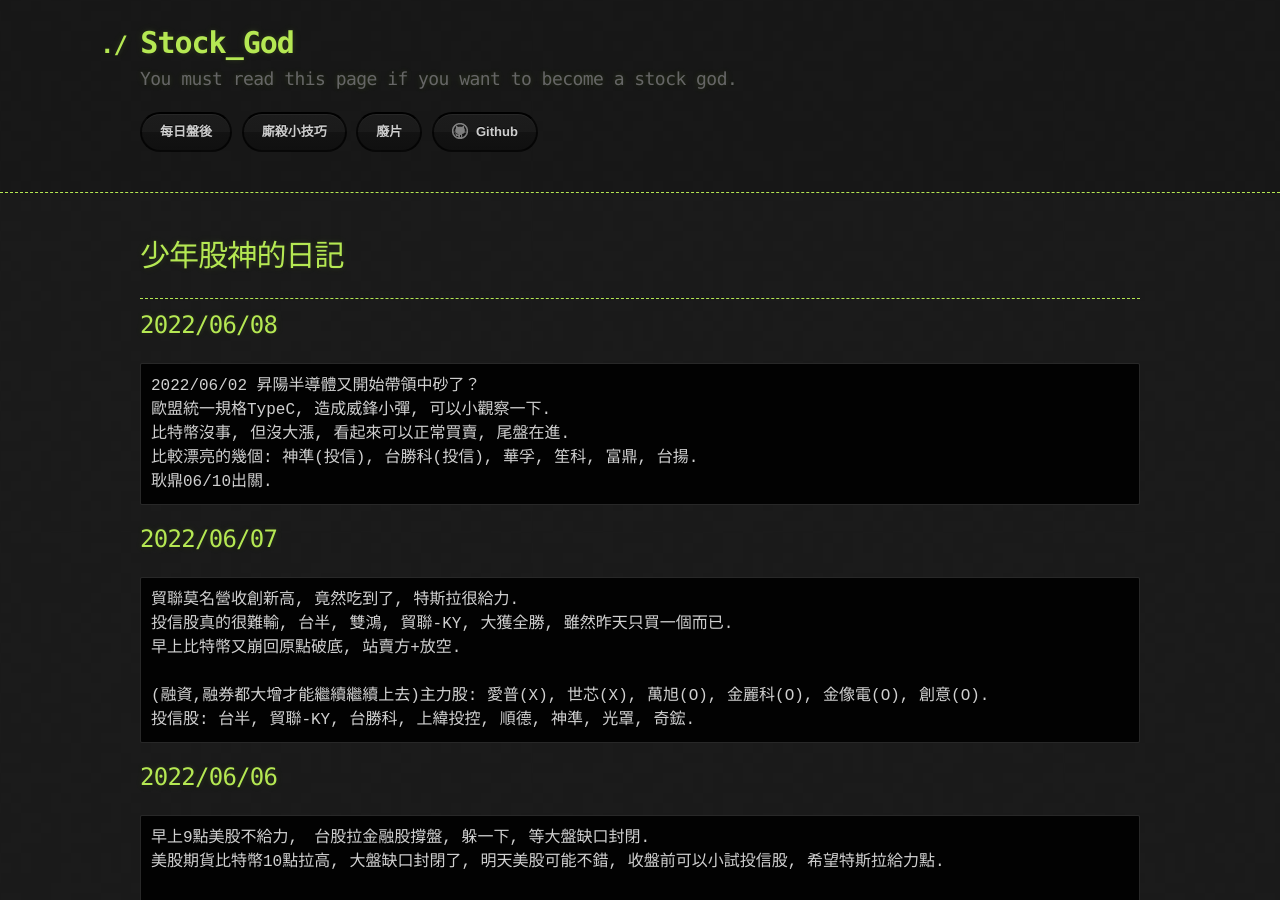
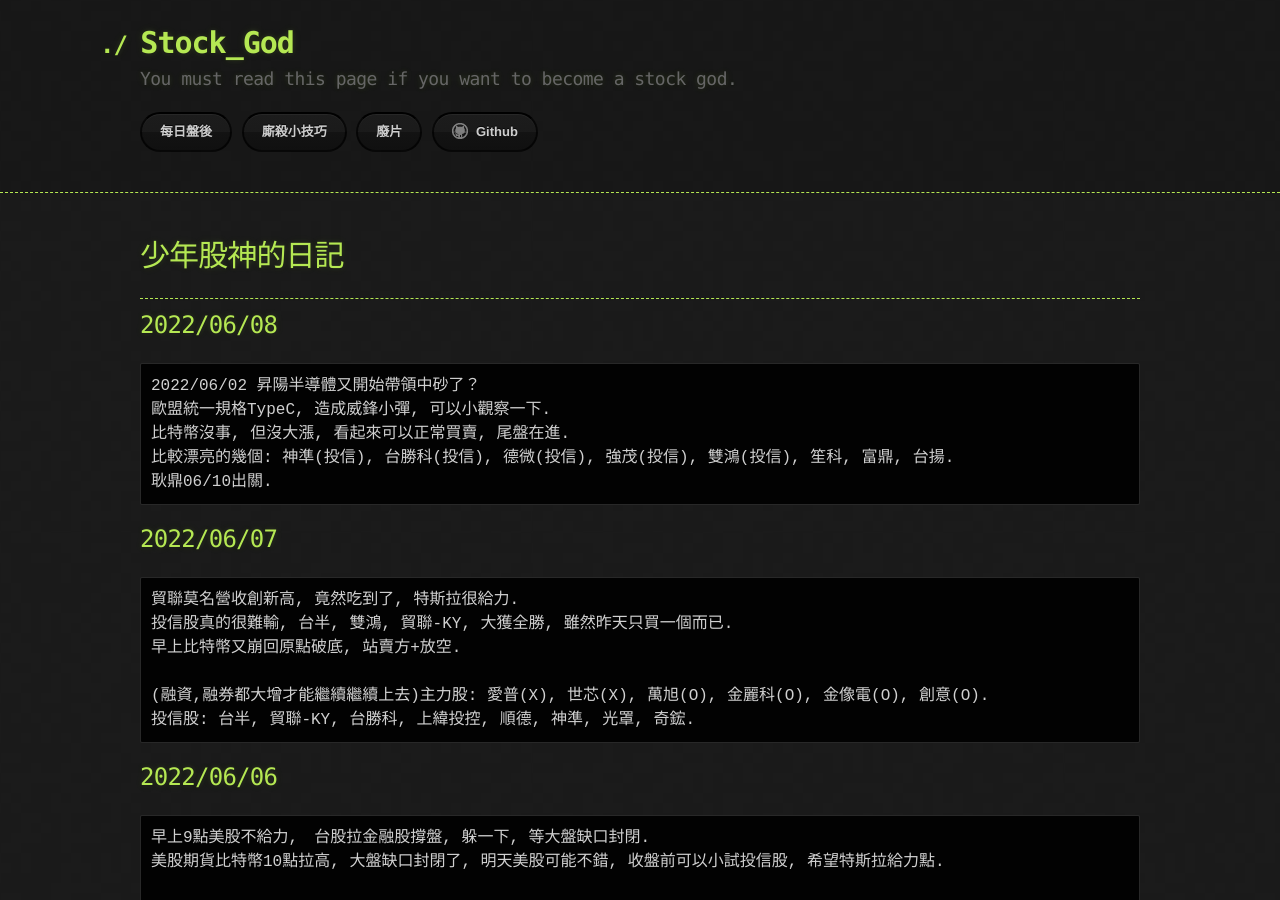
Before and after one commit to lepg5487/Stock_God, a Jekyll site: the page built from index.md, in a window 1280 px wide and 900 px high. Built offline with Jekyll 4.4.1, drawn with Linux system fonts in a browser that asks for light colours; our own code applies the rules of GitHub Pages for plain Markdown files.

Commit message:
Update index.md

````diff
--- a/index.md
+++ b/index.md
@@ -11,7 +11,7 @@ layout: testlayouts
 2022/06/02 昇陽半導體又開始帶領中砂了？
 歐盟統一規格TypeC, 造成威鋒小彈, 可以小觀察一下.
 比特幣沒事, 但沒大漲, 看起來可以正常買賣, 尾盤在進.
-比較漂亮的幾個: 神準(投信), 台勝科(投信), 華孚, 笙科, 富鼎, 台揚.
+比較漂亮的幾個: 神準(投信), 台勝科(投信), 德微(投信), 強茂(投信), 雙鴻(投信), 笙科, 富鼎, 台揚.
 耿鼎06/10出關.
 ```
 
````
